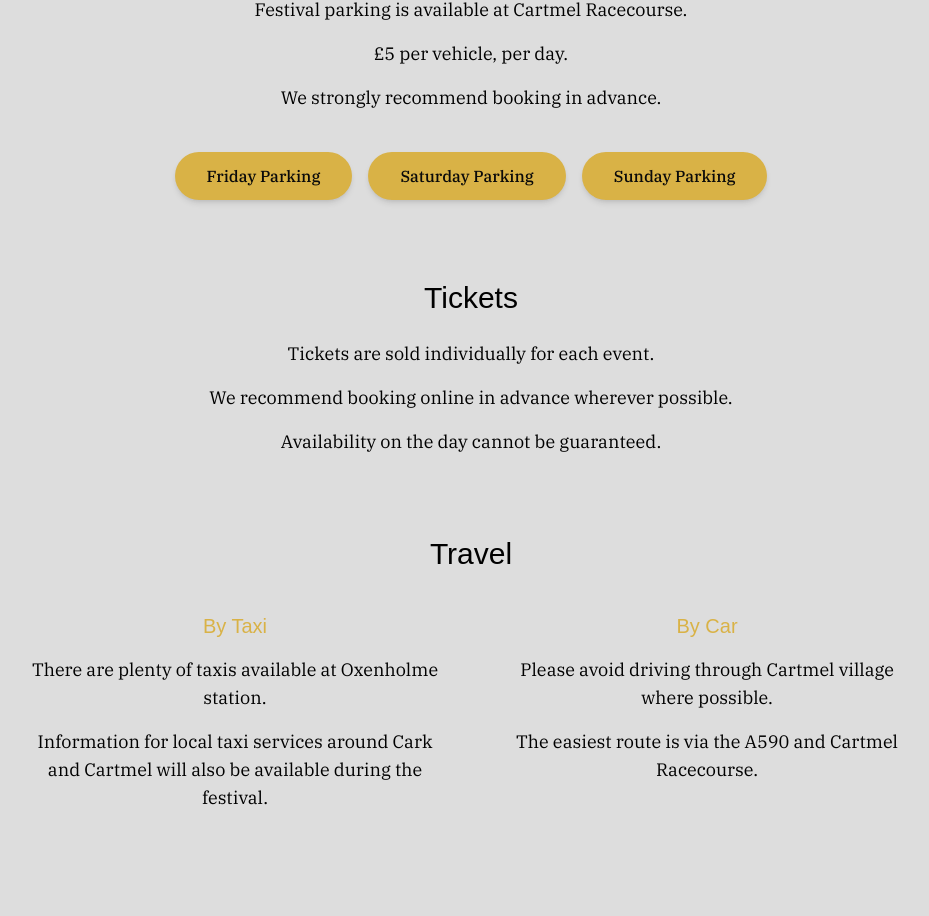
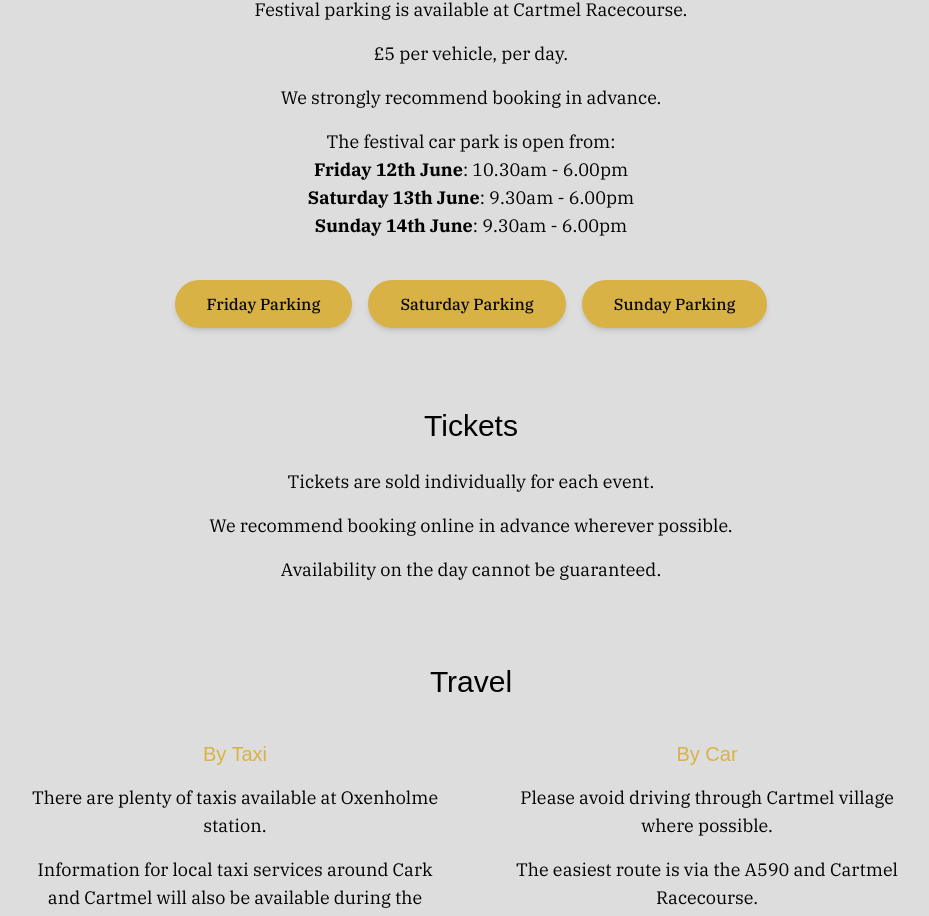
Before and after one commit to Shakey343/lakes-book-fest, a React (Vite) app: page /guide in a window 1280 px wide. Shown: the part 4358-5274 px from the top of the page, without its empty margins (169-1098 px from the left). Built offline with nearby package versions, Linux system fonts and the light colour scheme; no server answers; a web font is replaced by a local one; what tailwind-hamburgers would draw is missing.

Commit message:
parking times added and updated

```diff
--- a/src/components/sections/DosAndDontsSection.tsx
+++ b/src/components/sections/DosAndDontsSection.tsx
@@ -61,14 +61,21 @@ const DosAndDontsSection = () => {
           Festival parking is available at Cartmel Racecourse.
         </p>
 
-        <p className="text-sm md:text-lg mt-4">
-          £5 per vehicle, per day.
-        </p>
+        <p className="text-sm md:text-lg mt-4">£5 per vehicle, per day.</p>
 
         <p className="text-sm md:text-lg mt-4">
           We strongly recommend booking in advance.
         </p>
 
+        <p className="text-sm md:text-lg mt-4">
+          The festival car park is open from:
+          <br />
+          <strong>Friday 12th June</strong>: 10.30am - 6.00pm
+          <br />
+          <strong>Saturday 13th June</strong>: 9.30am - 6.00pm
+          <br />
+          <strong>Sunday 14th June</strong>: 9.30am - 6.00pm
+        </p>
         <div className="flex flex-col md:flex-row gap-4 justify-center mt-10">
           <Button
             className="bg-jonquil text-night hover:bg-light-grey hover:text-night hover:ring-night"
@@ -116,9 +123,7 @@ const DosAndDontsSection = () => {
 
         <div className="grid md:grid-cols-2 gap-12">
           <div>
-            <h4 className="font-adelphi text-xl mb-4 text-jonquil">
-              By Taxi
-            </h4>
+            <h4 className="font-adelphi text-xl mb-4 text-jonquil">By Taxi</h4>
 
             <p className="text-sm md:text-lg leading-relaxed">
               There are plenty of taxis available at Oxenholme station.
@@ -131,9 +136,7 @@ const DosAndDontsSection = () => {
           </div>
 
           <div>
-            <h4 className="font-adelphi text-xl mb-4 text-jonquil">
-              By Car
-            </h4>
+            <h4 className="font-adelphi text-xl mb-4 text-jonquil">By Car</h4>
 
             <p className="text-sm md:text-lg leading-relaxed">
               Please avoid driving through Cartmel village where possible.
```
